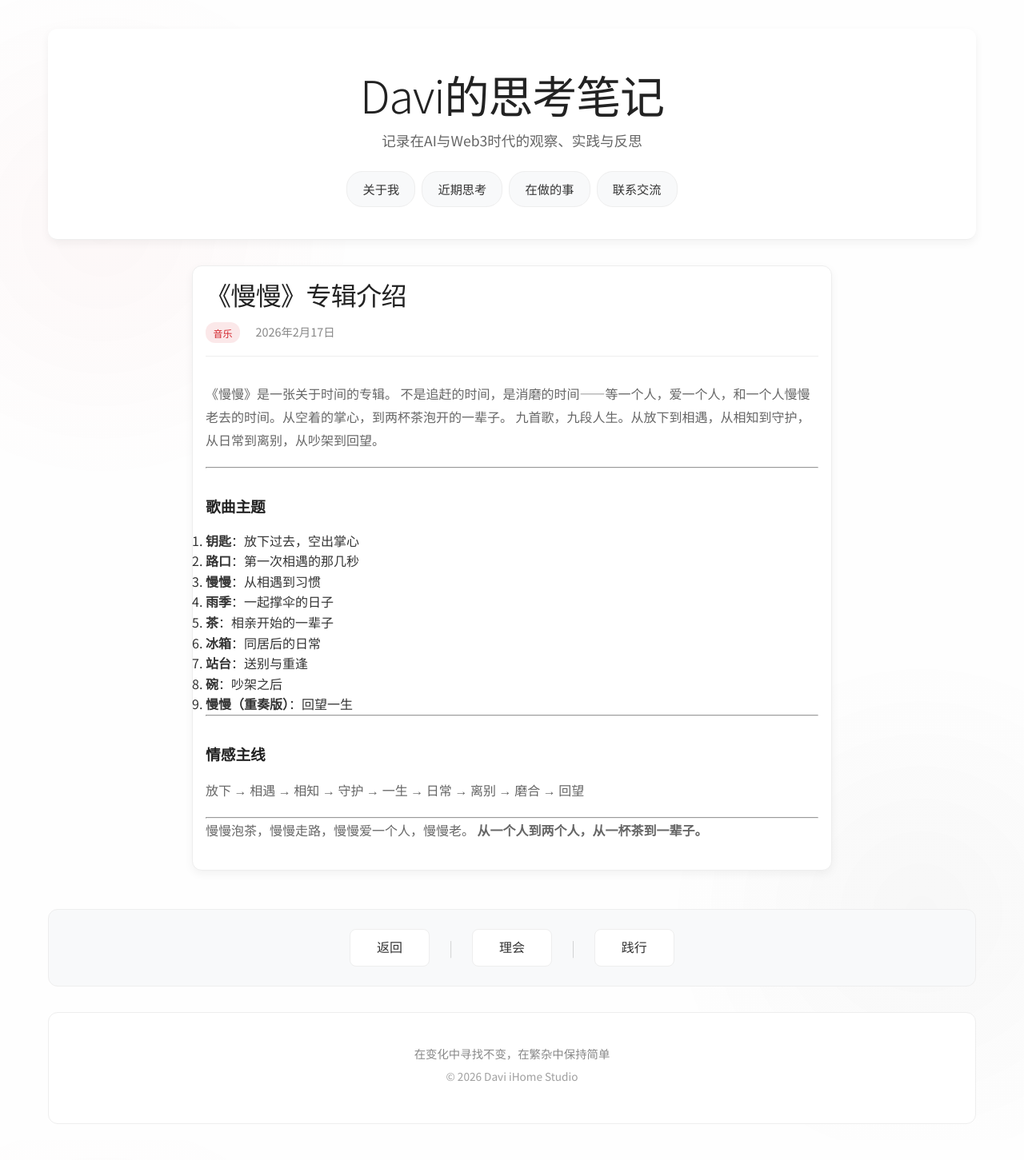
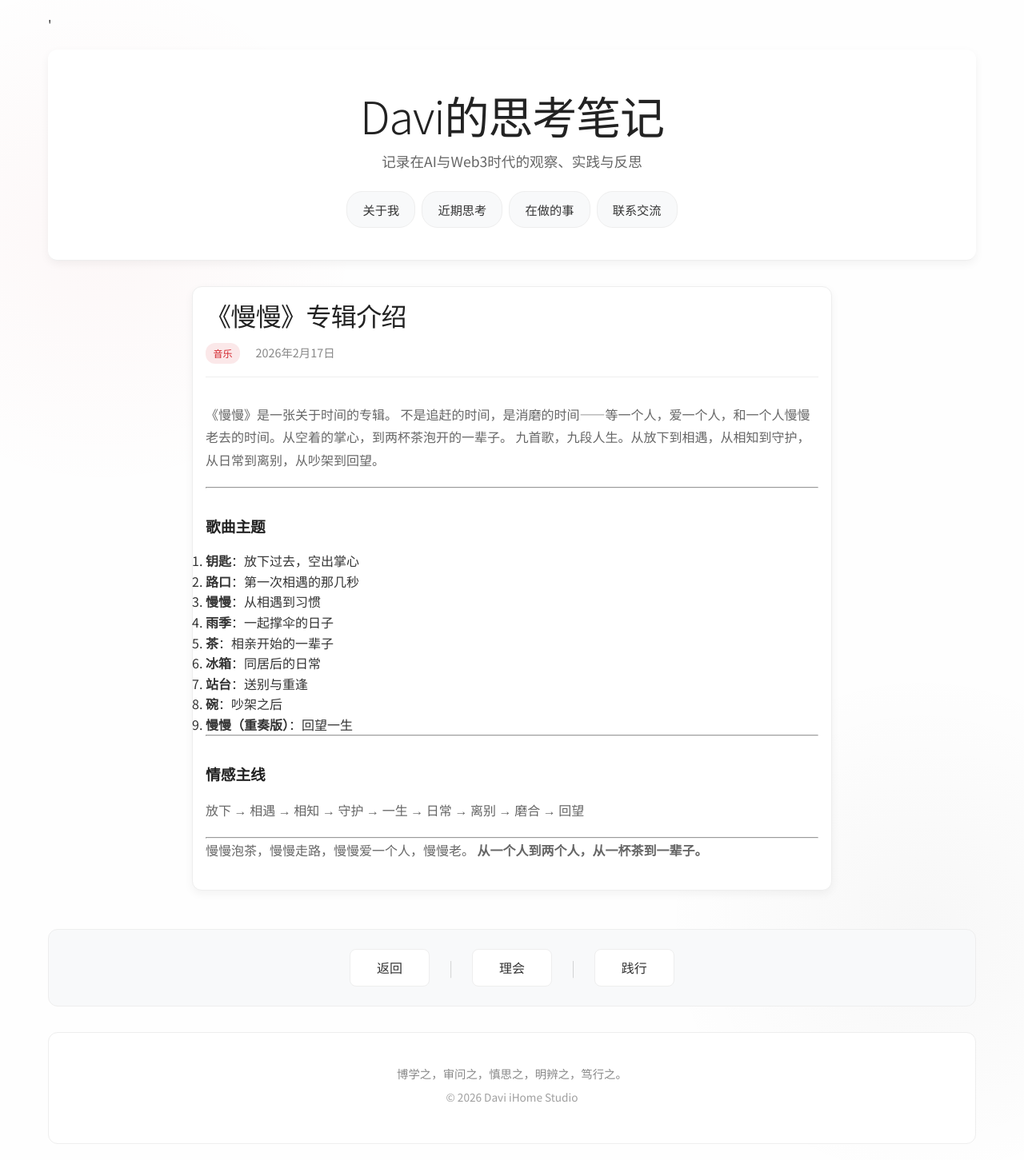
Before and after one commit to x2it/chat, a Jekyll site: the page built from _posts/2026-02-15-《慢慢》专辑介绍.md, in a window 1280 px wide. Shown: the whole page at 80% size. Built offline with Jekyll 4.4.1, drawn with Linux system fonts in a browser that asks for light colours; before the commit the page ends 1426 px from its top, so only the background shows below that.

Commit message:
更新 post.html

```diff
--- a/_layouts/post.html
+++ b/_layouts/post.html
@@ -1,4 +1,4 @@
-<!DOCTYPE html>
+'<!DOCTYPE html>
 <html lang="zh-CN">
 <head>
     <meta charset="UTF-8">
@@ -44,7 +44,7 @@
     </div>
 
     <footer>
-        <p>在变化中寻找不变，在繁杂中保持简单</p>
+        <p>博学之，审问之，慎思之，明辨之，笃行之。</p>
         <p class="copyright">© 2026 Davi iHome Studio</p>
     </footer>
 
```
